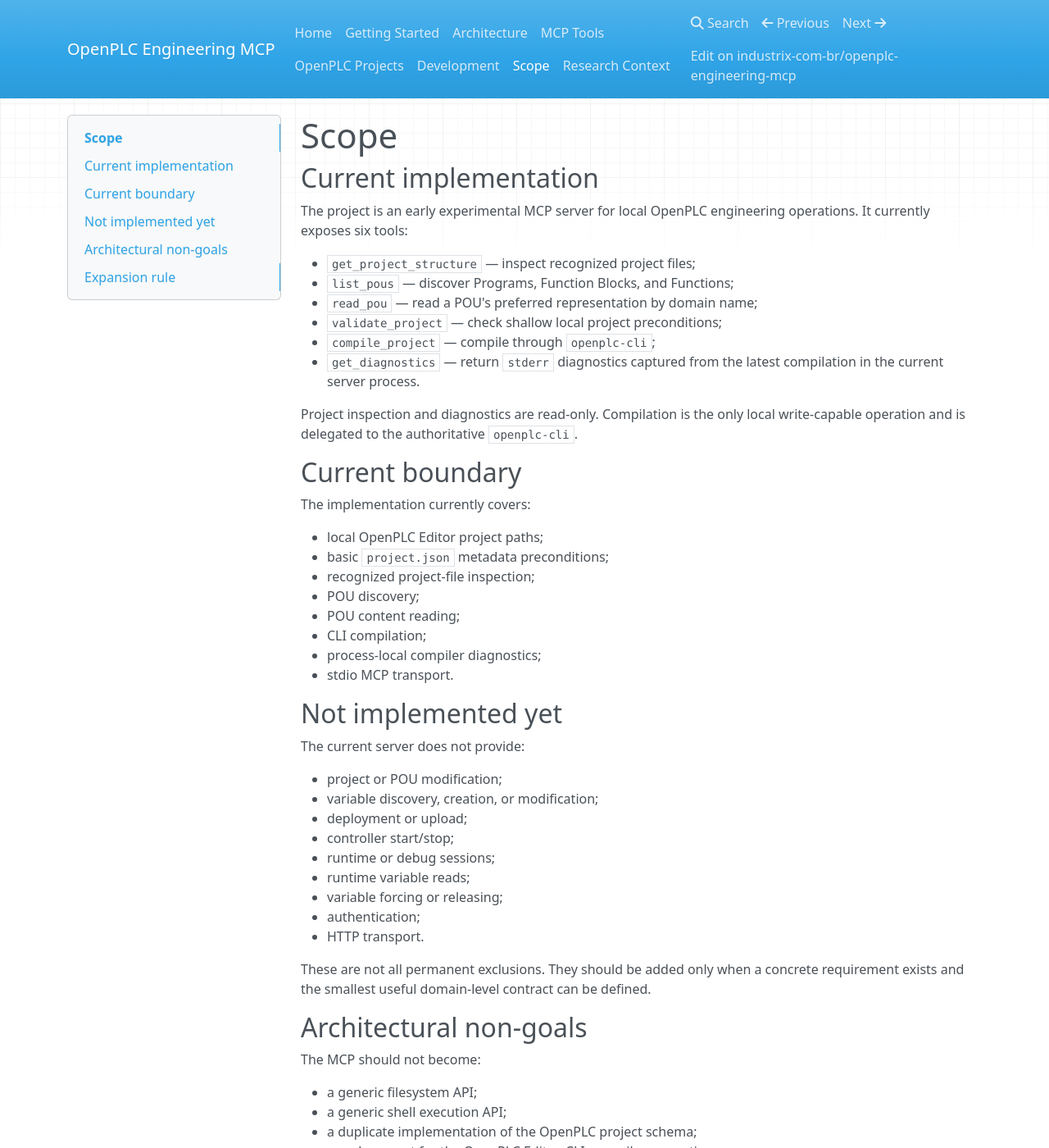
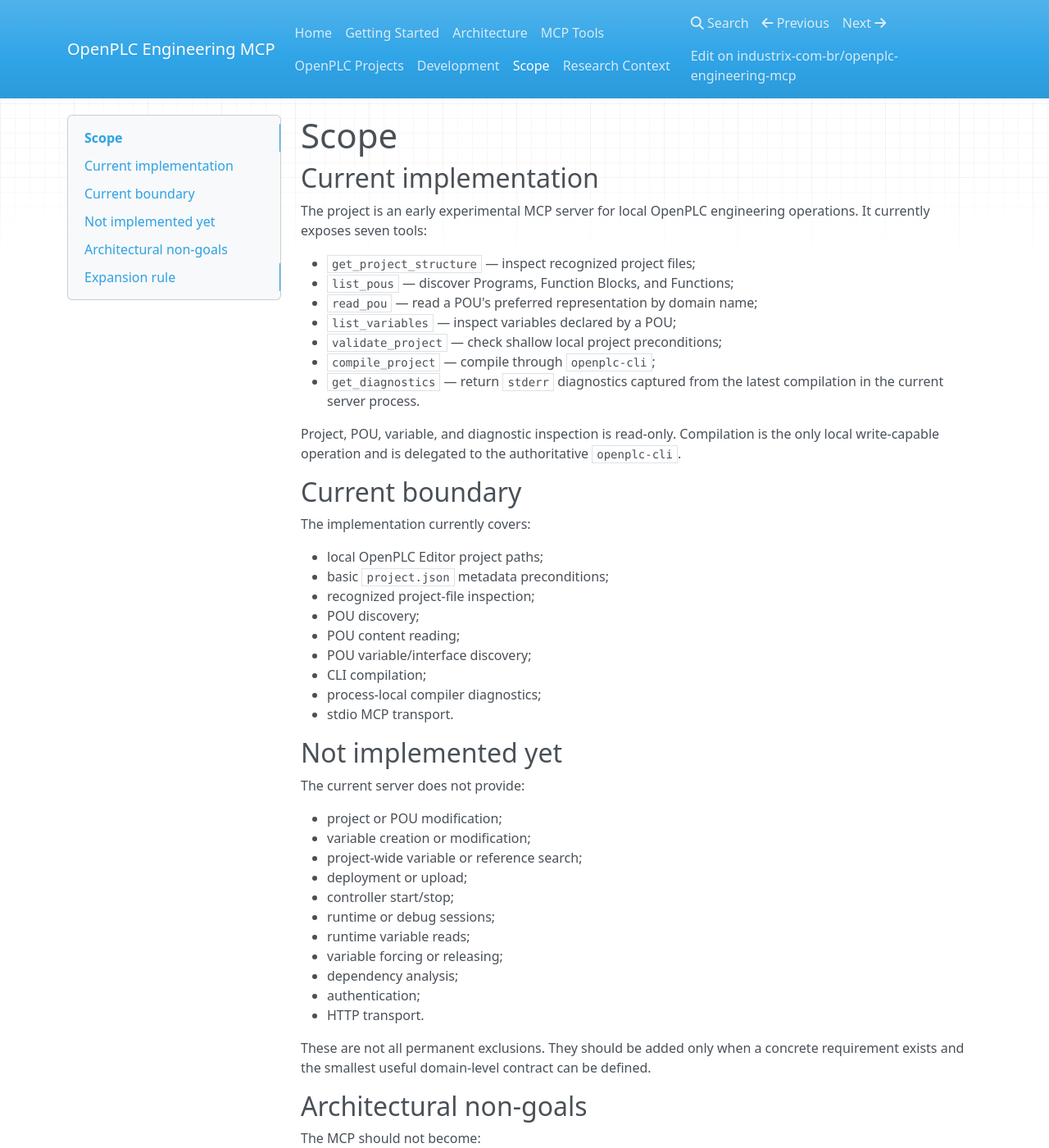
Before and after one commit to industrix-com-br/openplc-engineering-mcp, an MkDocs documentation site: the page built from docs/scope.md, in a window 1280 px wide and 1400 px high. Shown: the whole window at 82% size. Built offline with MkDocs 1.6.1, drawn with Linux system fonts in a browser that asks for light colours; nearby versions of some CDN libraries.

Commit message:
docs: move variable discovery into current scope

```diff
--- a/docs/scope.md
+++ b/docs/scope.md
@@ -2,16 +2,17 @@
 
 ## Current implementation
 
-The project is an early experimental MCP server for local OpenPLC engineering operations. It currently exposes six tools:
+The project is an early experimental MCP server for local OpenPLC engineering operations. It currently exposes seven tools:
 
 - `get_project_structure` — inspect recognized project files;
 - `list_pous` — discover Programs, Function Blocks, and Functions;
 - `read_pou` — read a POU's preferred representation by domain name;
+- `list_variables` — inspect variables declared by a POU;
 - `validate_project` — check shallow local project preconditions;
 - `compile_project` — compile through `openplc-cli`;
 - `get_diagnostics` — return `stderr` diagnostics captured from the latest compilation in the current server process.
 
-Project inspection and diagnostics are read-only. Compilation is the only local write-capable operation and is delegated to the authoritative `openplc-cli`.
+Project, POU, variable, and diagnostic inspection is read-only. Compilation is the only local write-capable operation and is delegated to the authoritative `openplc-cli`.
 
 ## Current boundary
 
@@ -22,6 +23,7 @@
 - recognized project-file inspection;
 - POU discovery;
 - POU content reading;
+- POU variable/interface discovery;
 - CLI compilation;
 - process-local compiler diagnostics;
 - stdio MCP transport.
@@ -31,12 +33,14 @@
 The current server does not provide:
 
 - project or POU modification;
-- variable discovery, creation, or modification;
+- variable creation or modification;
+- project-wide variable or reference search;
 - deployment or upload;
 - controller start/stop;
 - runtime or debug sessions;
 - runtime variable reads;
 - variable forcing or releasing;
+- dependency analysis;
 - authentication;
 - HTTP transport.
 
```
